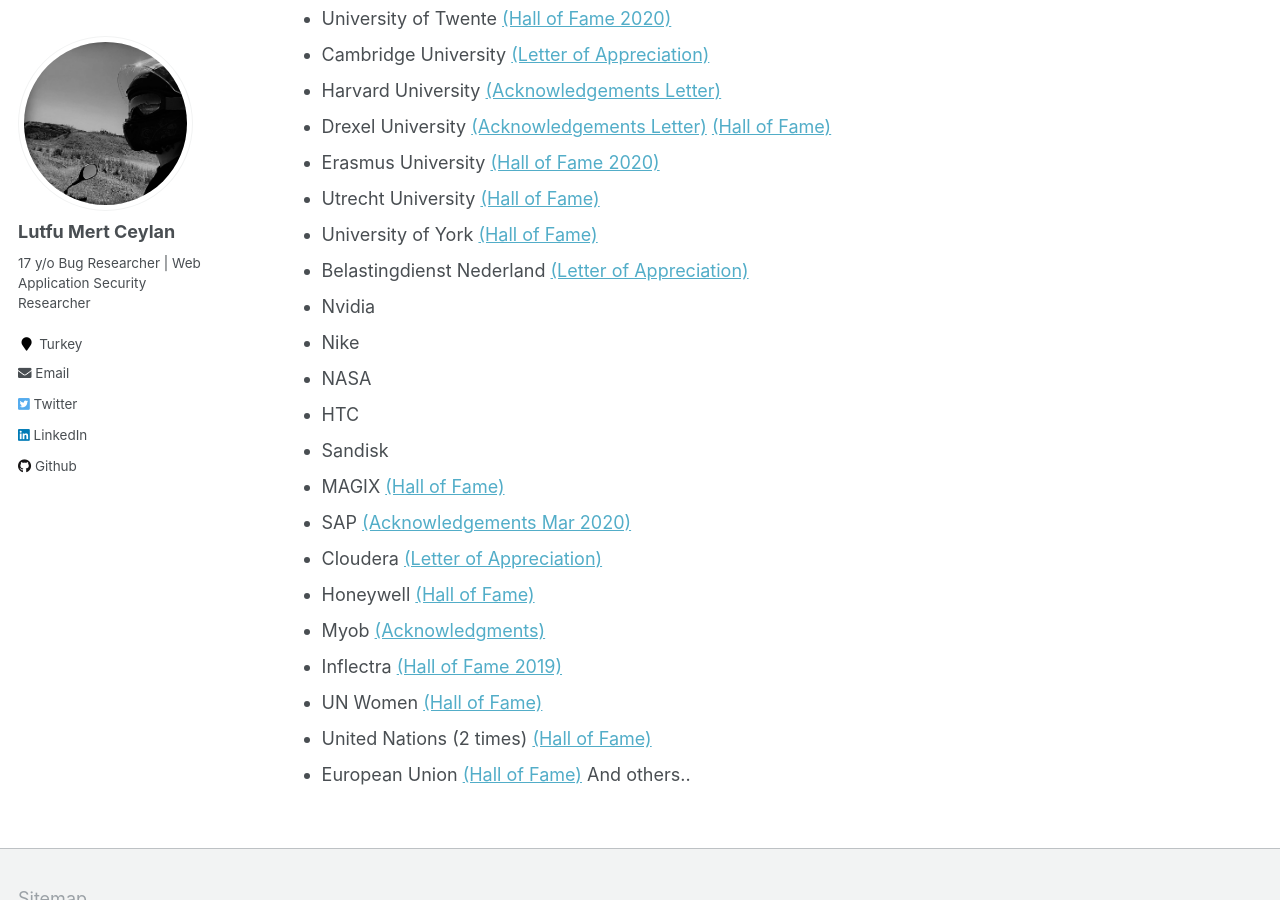
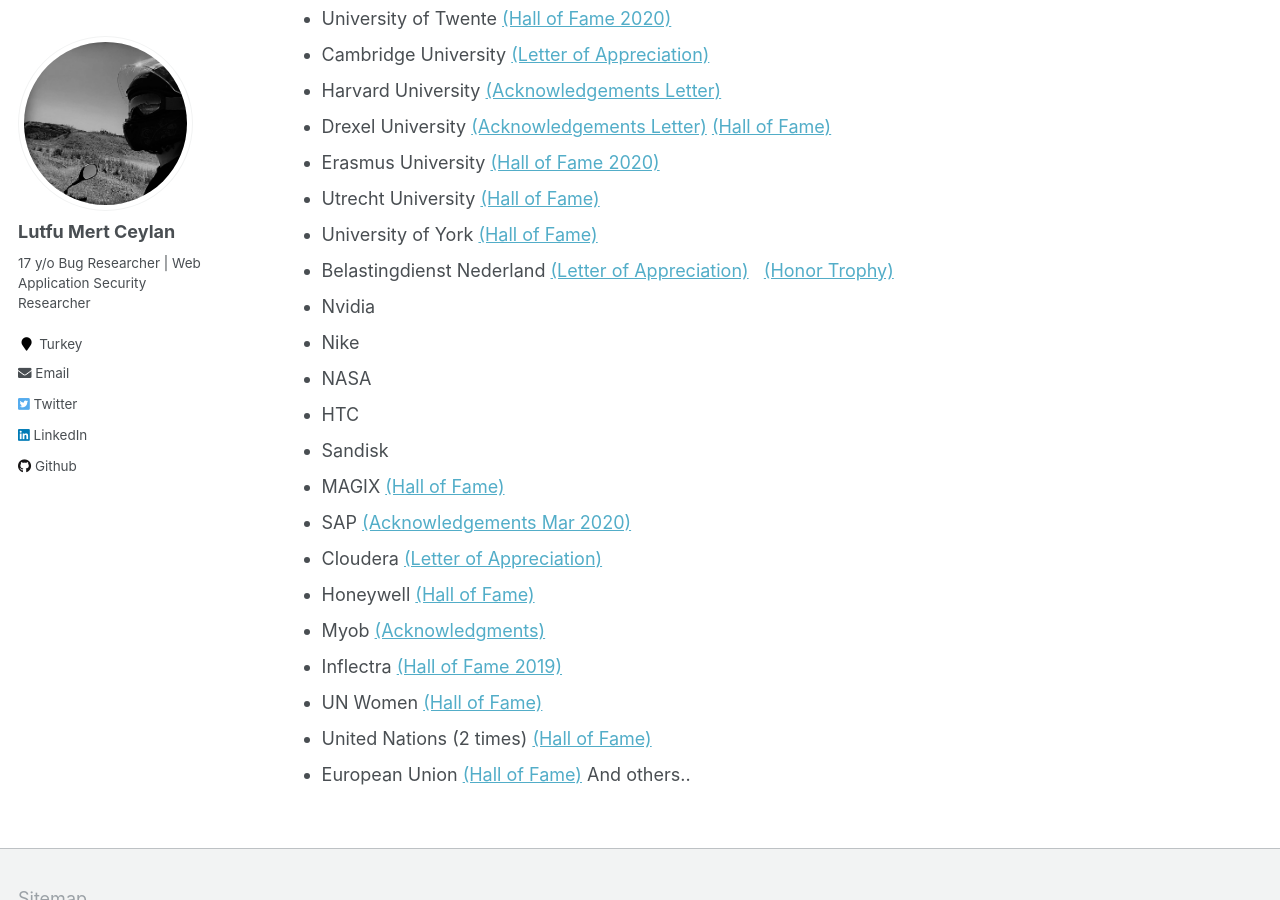
Before and after one commit to lutfumertceylan/mywebsite, a Jekyll site: the page built from _pages/bugbounty.md, in a window 1280 px wide and 900 px high, scrolled down 755 px. Built offline with Jekyll 4.4.1, drawn with Linux system fonts in a browser that asks for light colours.

Commit message:
Update bugbounty.md

```diff
--- a/_pages/bugbounty.md
+++ b/_pages/bugbounty.md
@@ -33,7 +33,7 @@ redirect_from:
 * Erasmus University <a href="https://www.eur.nl/en/campus/security-safety/information-security/hall-fame">(Hall of Fame 2020)</a>
 * Utrecht University <a href="https://www.uu.nl/en/node/1599/hall-of-fame-responsible-disclosure">(Hall of Fame)</a>
 * University of York <a href="https://www.york.ac.uk/it-services/security/vulnerability-disclosure/">(Hall of Fame)</a>
-* Belastingdienst Nederland <a href="https://lutfumertceylan.com.tr/images/belastingdienst.jpg">(Letter of Appreciation)</a>
+* Belastingdienst Nederland <a href="https://lutfumertceylan.com.tr/images/belastingdienst.jpg">(Letter of Appreciation)</a> &nbsp; <a href="https://lutfumertceylan.com.tr/images/trophy.jpg">(Honor Trophy)</a>
 * Nvidia
 * Nike
 * NASA
```
